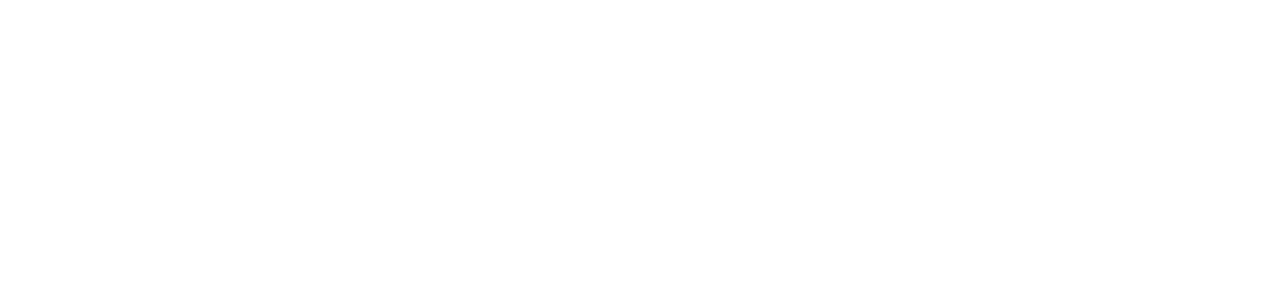
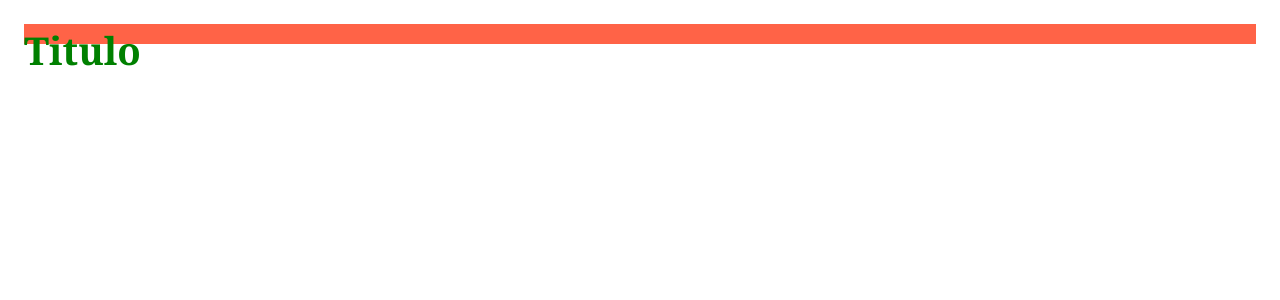
Before and after one commit to Caiobaldudev/react-study-style-04, a React (Vite) app: page / in a window 1280 px wide. Shown: the top 300 px of the page. Built offline with nearby package versions, Linux system fonts and the light colour scheme.

Commit message:
Basic Css usage

```diff
--- a/src/App.jsx
+++ /dev/null
@@ -1,11 +0,0 @@
-import React from 'react'
-
-const App = () => {
-  return (
-    <div>
-
-    </div>
-  )
-}
-
-export default App
--- /dev/null
+++ b/src/NormalCss_import/App.css
@@ -0,0 +1,4 @@
+.container {
+  height: 20px;
+  background: tomato
+}
--- /dev/null
+++ b/src/NormalCss_import/App.jsx
@@ -0,0 +1,13 @@
+import React from 'react'
+import './App.css'
+import Title from './Title.jsx'
+
+const App = () => {
+  return (
+    <div className='container'>
+      <Title/>
+    </div>
+  )
+}
+
+export default App
--- /dev/null
+++ b/src/NormalCss_import/Title.css
@@ -0,0 +1,3 @@
+h1 {
+  color: green;
+}
--- /dev/null
+++ b/src/NormalCss_import/Title.jsx
@@ -0,0 +1,8 @@
+import React from "react";
+import './Title.css'
+
+const Title = () => {
+  return <h1>Titulo</h1>;
+};
+
+export default Title;
--- a/src/main.jsx
+++ b/src/main.jsx
@@ -1,6 +1,6 @@
 import { StrictMode } from 'react'
 import { createRoot } from 'react-dom/client'
-import App from './App.jsx'
+import App from './NormalCss_import/App.jsx'
 
 createRoot(document.getElementById('root')).render(
   <StrictMode>
```
